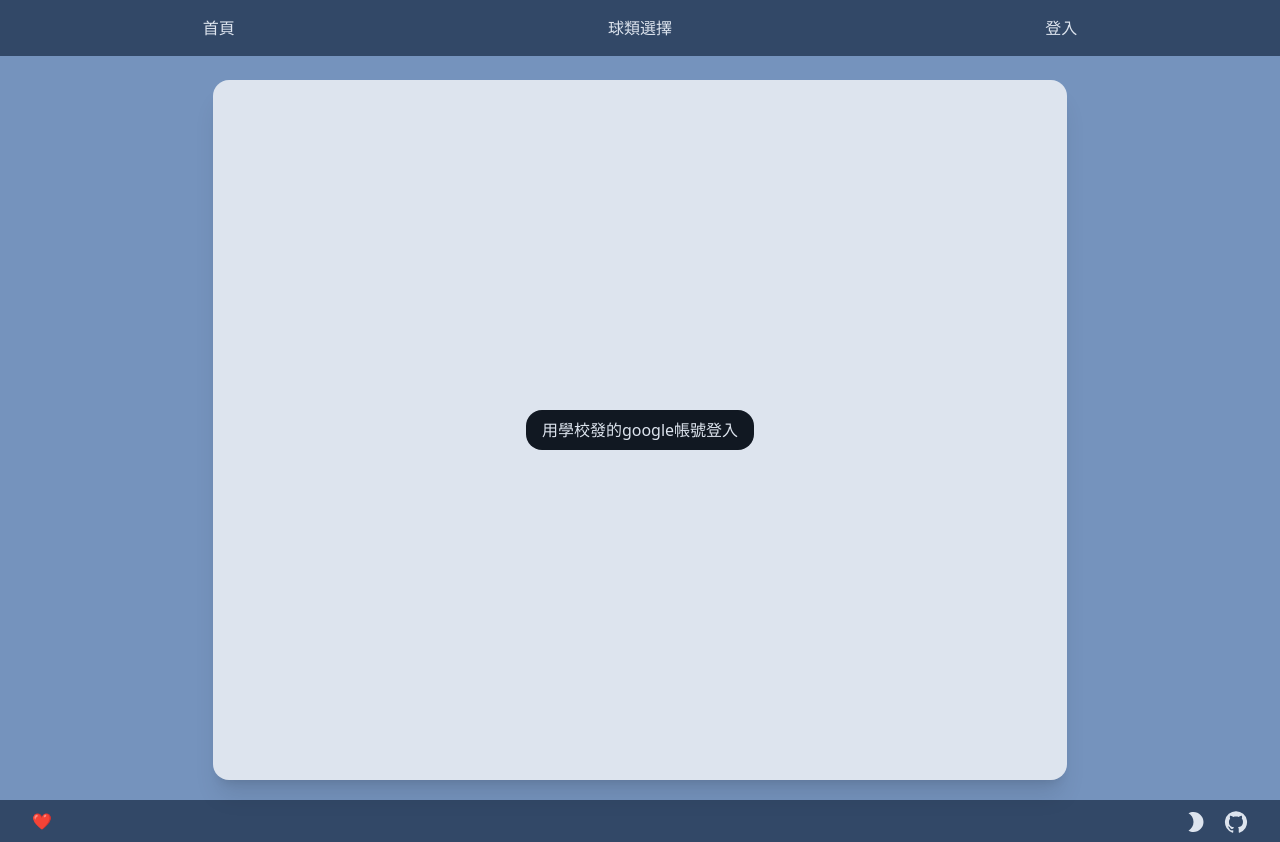
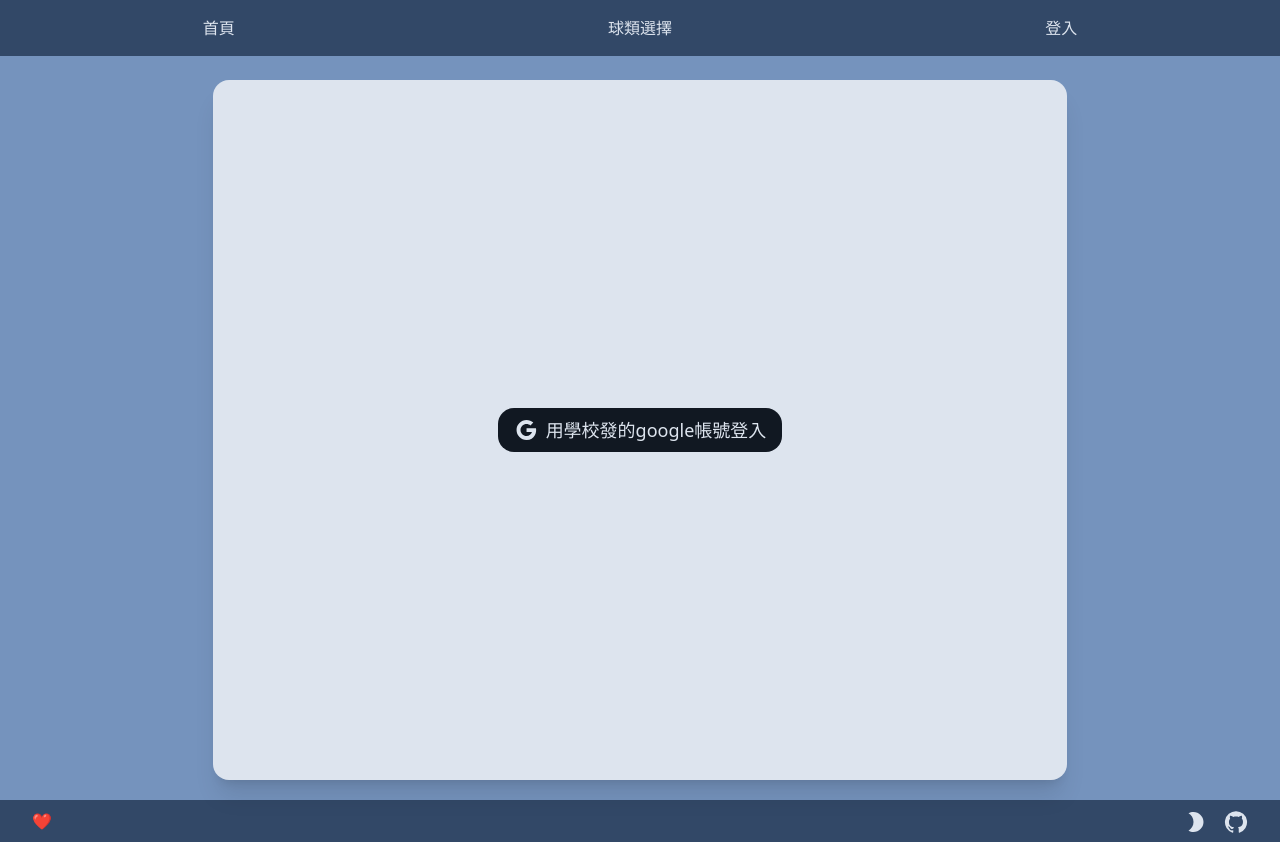
Before and after one commit to f312213213/ntpu-all-star, a React (Create React App) app: page /login in a window 1280 px wide. Built offline with nearby package versions, Linux system fonts and the light colour scheme; no server answers.

Commit message:
add google icon

```diff
--- a/src/pages/Login/index.jsx
+++ b/src/pages/Login/index.jsx
@@ -1,6 +1,7 @@
 import React, { useEffect } from 'react'
 import { getAuth, signInWithRedirect, GoogleAuthProvider, browserSessionPersistence, setPersistence } from 'firebase/auth'
 import { useDispatch } from 'react-redux'
+import GoogleIcon from '@mui/icons-material/Google'
 
 import actions from '../../redux/actions'
 import { useUser } from '../../hooks/user'
@@ -26,8 +27,11 @@ const Login = () => {
         <div className={'PageContainer bg-custom-200 flex justify-center items-center'}>
           {
             !userLocal.displayName &&
-              <button onClick={handleClick} className={'bg-custom-1000 text-custom-200 px-4 py-2 rounded-2xl hover:bg-custom-700 transition'}>
-                用學校發的google帳號登入
+              <button onClick={handleClick} className={'flex flex-row items-center justify-center space-x-2 bg-custom-1000 text-lg text-custom-200 px-4 py-2 rounded-2xl hover:bg-custom-700 transition'}>
+                <GoogleIcon />
+                <span>
+                  用學校發的google帳號登入
+                </span>
               </button>
           }
         </div>
```
